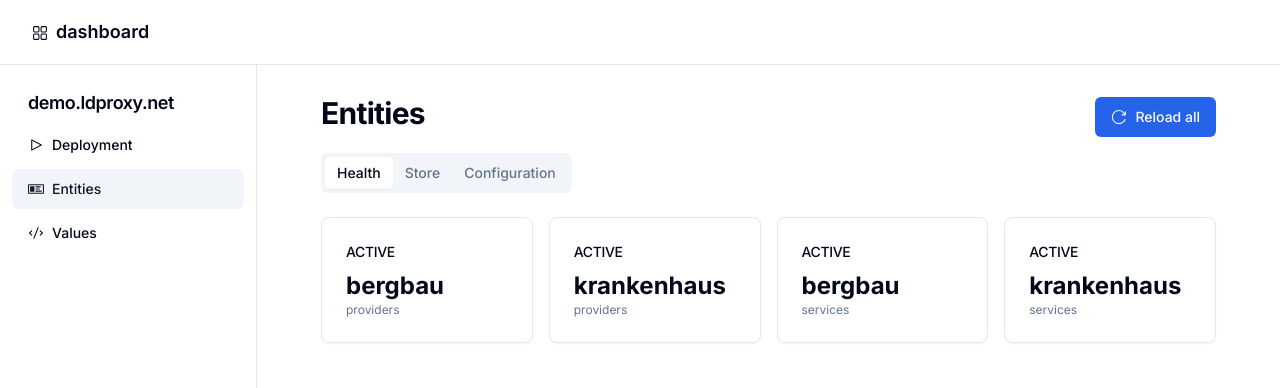
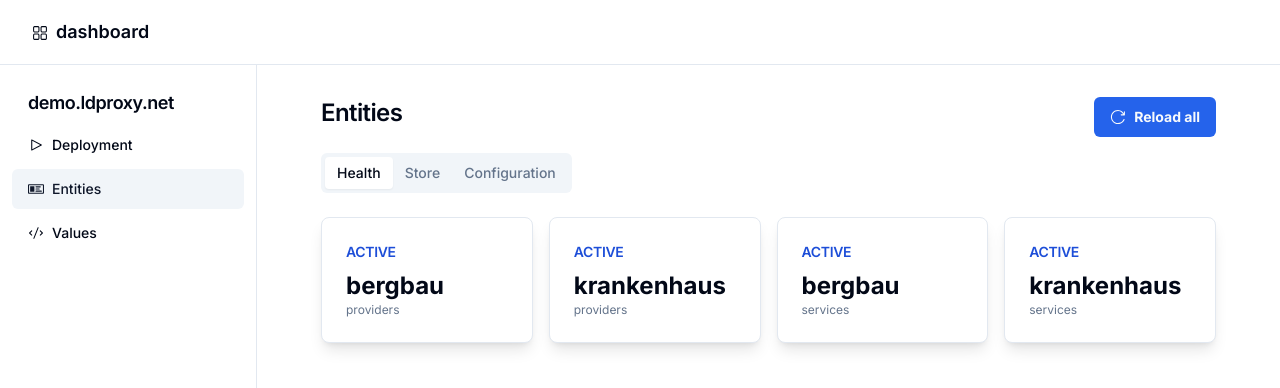
Before and after one commit to ldproxy/dashboard, a Next.js app: page /entities in a window 1280 px wide. Shown: the top 388 px of the page. Built offline with nearby package versions, Linux system fonts and the light colour scheme.

Commit message:
stylistic changes: headers, relaodButton and first changes cards

```diff
--- a/src/app/deployment/page.tsx
+++ b/src/app/deployment/page.tsx
@@ -45,9 +45,9 @@ export default function DeploymentPage() {
   return (
     <div className="flex-1 space-y-4 p-8 pt-0">
       <div className="flex items-center justify-between space-y-2">
-        <h2 className="text-3xl font-bold tracking-tight">Deployment</h2>
+        <h2 className="text-2xl font-semibold tracking-tight">Deployment</h2>
         <div className="flex items-center space-x-2">
-          <Button onClick={loadHealthChecks}>
+          <Button onClick={loadHealthChecks} className="font-bold">
             <ReloadIcon className="mr-2 h-4 w-4" />
             Reload
           </Button>
--- a/src/app/entities/[id]/page.tsx
+++ b/src/app/entities/[id]/page.tsx
@@ -14,24 +14,13 @@ import Summary from "@/components/dashboard/summary";
 import { useState, useEffect } from "react";
 import { Entity } from "@/data/entities";
 import { Check } from "@/data/health";
-import { GetServerSideProps } from "next";
-
-export const getServerSideProps: GetServerSideProps = async (context) => {
-  const { id }: any = context.params;
-
-  return {
-    props: {
-      params: {
-        id: id,
-      },
-    },
-  };
-};
 
 export default function CustomerPage({ params }: { params: { id: string } }) {
   const [entities, setEntities] = useState<Entity[]>([]);
   const [healthChecks, setHealthChecks] = useState<Check[]>([]);
   const [tab, setTab] = useState("health");
+
+  console.log("params", params);
 
   const loadHealthChecks = async () => {
     try {
@@ -68,13 +57,14 @@ export default function CustomerPage({ params }: { params: { id: string } }) {
   return (
     <div className="flex-1 space-y-4 p-8 pt-6">
       <div className="flex items-center justify-between space-y-2">
-        <h2 className="text-3xl font-bold tracking-tight">{entity.id}</h2>
+        <h2 className="text-2xl font-semibold tracking-tight">{entity.id}</h2>
         <div className="flex items-center space-x-2">
           <Button
             onClick={() => {
               loadEntities();
               loadHealthChecks();
             }}
+            className="font-bold"
           >
             <ReloadIcon className="mr-2 h-4 w-4" />
             Reload
--- a/src/app/entities/page.tsx
+++ b/src/app/entities/page.tsx
@@ -46,9 +46,9 @@ export default function EntitiesPage() {
   return (
     <div className="flex-1 space-y-4 p-8 pt-0">
       <div className="flex items-center justify-between space-y-2">
-        <h2 className="text-3xl font-bold tracking-tight">Entities</h2>
+        <h2 className="text-2xl font-semibold tracking-tight">Entities</h2>
         <div className="flex items-center space-x-2">
-          <Button onClick={loadEntities}>
+          <Button onClick={loadEntities} className="font-bold">
             <ReloadIcon className="mr-2 h-4 w-4" />
             Reload all
           </Button>
--- a/src/app/values/page.tsx
+++ b/src/app/values/page.tsx
@@ -6,9 +6,9 @@ export default function ValuesPage() {
   return (
     <div className="flex-1 space-y-4 p-8 pt-0">
       <div className="flex items-center justify-between space-y-2">
-        <h2 className="text-3xl font-bold tracking-tight">Values</h2>
+        <h2 className="text-2xl font-semibold tracking-tight">Values</h2>
         <div className="flex items-center space-x-2">
-          <Button>
+          <Button className="font-bold">
             <ReloadIcon className="mr-2 h-4 w-4" />
             Reload all
           </Button>
--- a/src/components/dashboard/summary.tsx
+++ b/src/components/dashboard/summary.tsx
@@ -25,13 +25,21 @@ export default function CustomersPage({
   Icon,
 }: SummaryProps) {
   return (
-    <Card>
+    <Card className="shadow-lg">
       <CardHeader className="flex flex-row items-center justify-between space-y-0 pb-2">
-        <CardTitle className="text-sm font-medium">{header}</CardTitle>
+        <CardTitle
+          className={`text-sm font-semibold ${
+            header === "ACTIVE"
+              ? "text-blue-700 hover:text-blue-500"
+              : "text-red-700 hover:text-red-500"
+          }`}
+        >
+          {header}
+        </CardTitle>
         {Icon ? <Icon className="h-4 w-4 text-muted-foreground" /> : null}
       </CardHeader>
       <CardContent>
-        <div className="text-2xl font-bold">
+        <div className="text-2xl font-bold ">
           {route ? <Link href={route}>{main}</Link> : main}
         </div>
         <p className="text-xs text-muted-foreground">{footer}</p>
```
